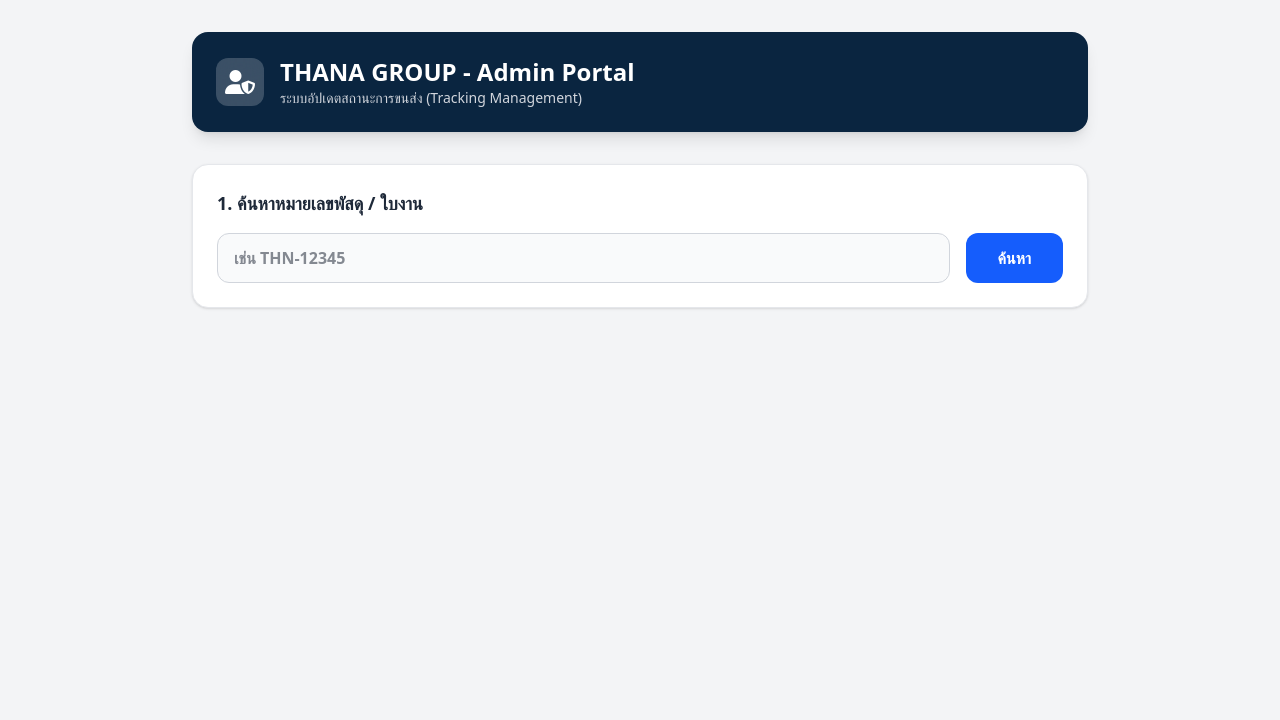
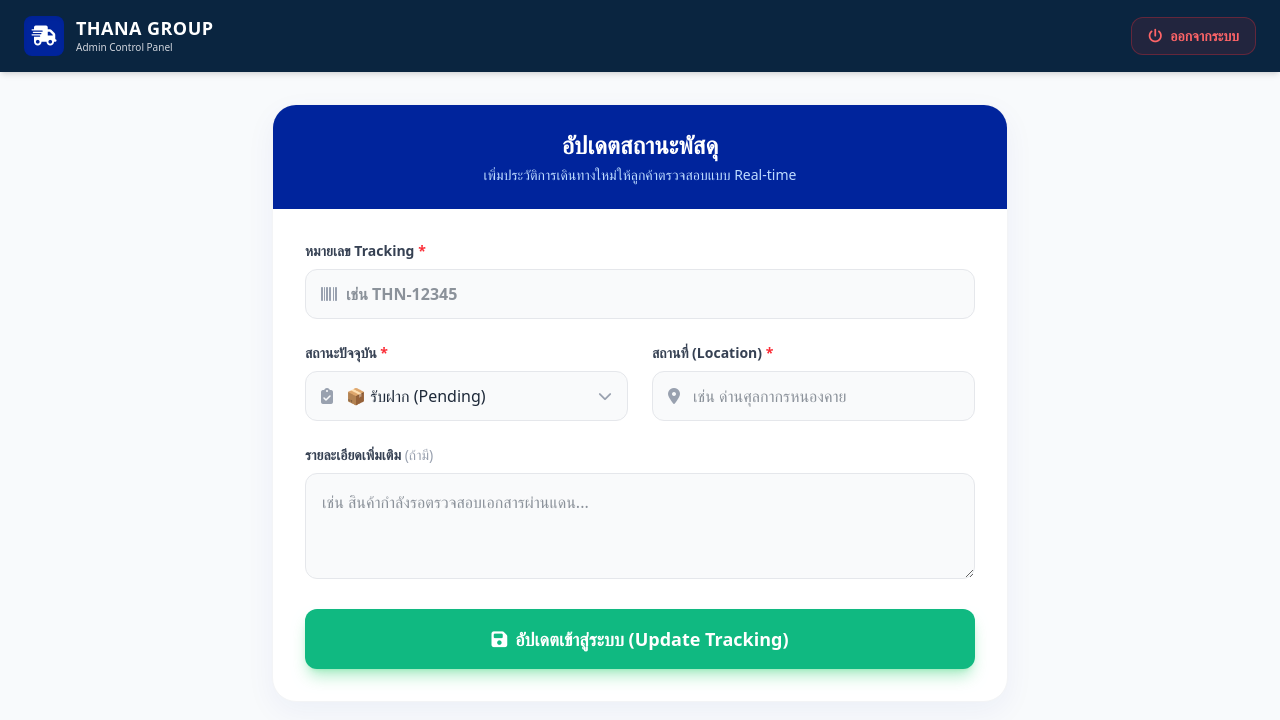
Before and after one commit to itthana/thana-group-web, a Next.js app: page /admin in a window 1280 px wide. Shown: the top 720 px of the page. Built offline with nearby package versions, Linux system fonts and the light colour scheme.

Commit message:
Create Admin Dashboard Page UI

```diff
--- a/app/admin/page.tsx
+++ b/app/admin/page.tsx
@@ -1,204 +1,156 @@
 'use client';
 
 import { useState } from 'react';
+import { signOut } from 'next-auth/react';
 
-export default function AdminTrackingPage() {
-  const [searchId, setSearchId] = useState('');
-  const [trackingData, setTrackingData] = useState<any>(null);
-  const [message, setMessage] = useState({ type: '', text: '' });
-  const [isSearching, setIsSearching] = useState(false);
-  const [isUpdating, setIsUpdating] = useState(false);
+export default function AdminDashboard() {
+  const [trackingNumber, setTrackingNumber] = useState('');
+  const [status, setStatus] = useState('PENDING');
+  const [location, setLocation] = useState('');
+  const [description, setDescription] = useState('');
+  const [isLoading, setIsLoading] = useState(false);
 
-  // ข้อมูล Form สำหรับอัปเดต
-  const [updateForm, setUpdateForm] = useState({
-    status: '',
-    location: '',
-    description: ''
-  });
+  // ฟังก์ชันจำลองการบันทึกข้อมูล (เดี๋ยวเราจะมาต่อ API ฐานข้อมูลจริงกันในขั้นตอนถัดไป)
+  const handleUpdate = (e: React.FormEvent) => {
+    e.preventDefault();
+    setIsLoading(true);
 
-  // ค้นหาข้อมูลเดิมมาโชว์ก่อน
-  const handleSearch = async (e: React.FormEvent) => {
-    e.preventDefault();
-    setIsSearching(true);
-    setMessage({ type: '', text: '' });
-
-    try {
-      const res = await fetch(`/api/tracking?id=${searchId}`);
-      const data = await res.json();
-
-      if (res.ok) {
-        setTrackingData(data);
-        setUpdateForm({ ...updateForm, status: data.currentStatus });
-      } else {
-        setTrackingData(null);
-        setMessage({ type: 'error', text: data.error });
-      }
-    } catch (err) {
-      setMessage({ type: 'error', text: 'เชื่อมต่อเซิร์ฟเวอร์ไม่ได้' });
-    } finally {
-      setIsSearching(false);
-    }
-  };
-
-  // กดยืนยันอัปเดตสถานะใหม่
-  const handleUpdate = async (e: React.FormEvent) => {
-    e.preventDefault();
-    setIsUpdating(true);
-    setMessage({ type: '', text: '' });
-
-    try {
-      const res = await fetch('/api/tracking', {
-        method: 'POST',
-        headers: { 'Content-Type': 'application/json' },
-        body: JSON.stringify({
-          trackingNumber: trackingData.trackingNumber,
-          status: updateForm.status,
-          location: updateForm.location,
-          description: updateForm.description
-        })
-      });
-
-      const result = await res.json();
-
-      if (res.ok) {
-        setMessage({ type: 'success', text: 'บันทึกสถานะใหม่เข้าสู่ระบบเรียบร้อยแล้ว!' });
-        setTrackingData(result.data); // อัปเดตข้อมูลหน้าจอแอดมินทันที
-        setUpdateForm({ status: result.data.currentStatus, location: '', description: '' }); // เคลียร์ฟอร์ม
-      } else {
-        setMessage({ type: 'error', text: result.error });
-      }
-    } catch (err) {
-      setMessage({ type: 'error', text: 'เกิดข้อผิดพลาดในการบันทึก' });
-    } finally {
-      setIsUpdating(false);
-    }
+    setTimeout(() => {
+      alert(`อัปเดตสถานะ ${trackingNumber} สำเร็จ!`);
+      setIsLoading(false);
+      // เคลียร์ฟอร์ม
+      setTrackingNumber('');
+      setLocation('');
+      setDescription('');
+    }, 1000);
   };
 
   return (
-    <div className="min-h-screen bg-gray-100 font-prompt p-4 md:p-8">
-      <div className="max-w-4xl mx-auto">
+    <div className="min-h-screen bg-slate-50 font-prompt pb-20">
 
-        {/* Header แอดมิน */}
-        <div className="flex items-center gap-4 mb-8 bg-[#0a2540] p-6 rounded-2xl text-white shadow-lg">
-          <div className="w-12 h-12 bg-white/20 rounded-xl flex items-center justify-center text-2xl backdrop-blur-md">
-            <i className="fas fa-user-shield"></i>
+      {/* 1. Admin Navbar */}
+      <nav className="bg-[#0a2540] text-white px-6 py-4 shadow-md sticky top-0 z-50 flex justify-between items-center">
+        <div className="flex items-center gap-3">
+          <div className="w-10 h-10 bg-[#00249c] rounded-lg flex items-center justify-center text-xl shadow-inner">
+            <i className="fas fa-truck-fast"></i>
           </div>
           <div>
-            <h1 className="text-2xl font-black">THANA GROUP - Admin Portal</h1>
-            <p className="text-gray-300 text-sm">ระบบอัปเดตสถานะการขนส่ง (Tracking Management)</p>
+            <h1 className="font-black text-lg leading-tight uppercase tracking-wide">THANA GROUP</h1>
+            <p className="text-[10px] text-gray-300">Admin Control Panel</p>
           </div>
         </div>
 
-        {/* ส่วนค้นหาออเดอร์ */}
-        <div className="bg-white p-6 rounded-2xl shadow-sm border border-gray-200 mb-6">
-          <h2 className="font-bold text-gray-800 mb-4 text-lg">1. ค้นหาหมายเลขพัสดุ / ใบงาน</h2>
-          <form onSubmit={handleSearch} className="flex gap-4">
-            <input
-              type="text"
-              value={searchId}
-              onChange={(e) => setSearchId(e.target.value)}
-              placeholder="เช่น THN-12345"
-              className="flex-1 px-4 py-3 bg-gray-50 border border-gray-300 rounded-xl focus:outline-none focus:border-blue-500 font-bold uppercase"
-              required
-            />
-            <button type="submit" disabled={isSearching} className="bg-blue-600 hover:bg-blue-700 text-white font-bold px-8 py-3 rounded-xl transition-colors">
-              {isSearching ? 'กำลังค้นหา...' : 'ค้นหา'}
+        <button
+          onClick={() => signOut({ callbackUrl: '/admin/login' })}
+          className="bg-red-500/10 text-red-400 hover:bg-red-500 hover:text-white border border-red-500/30 px-4 py-2 rounded-xl text-sm font-bold transition-all flex items-center gap-2"
+        >
+          <i className="fas fa-power-off"></i> <span className="hidden sm:inline">ออกจากระบบ</span>
         </button>
-          </form>
+      </nav>
+
+      {/* 2. Main Content */}
+      <main className="max-w-3xl mx-auto mt-8 px-4">
+
+        <div className="bg-white rounded-3xl shadow-[0_10px_30px_rgba(0,36,156,0.05)] border border-gray-100 overflow-hidden animate-slide-up">
+          <div className="bg-[#00249c] p-6 text-white text-center">
+            <h2 className="text-2xl font-black mb-1">อัปเดตสถานะพัสดุ</h2>
+            <p className="text-blue-200 text-sm">เพิ่มประวัติการเดินทางใหม่ให้ลูกค้าตรวจสอบแบบ Real-time</p>
           </div>
 
-        {/* Message Alert */}
-        {message.text && (
-          <div className={`p-4 rounded-xl mb-6 font-bold flex items-center gap-2 ${message.type === 'success' ? 'bg-green-100 text-green-700' : 'bg-red-100 text-red-700'}`}>
-            <i className={`fas ${message.type === 'success' ? 'fa-check-circle' : 'fa-exclamation-circle'}`}></i>
-            {message.text}
+          <form onSubmit={handleUpdate} className="p-6 sm:p-8 space-y-6">
+
+            {/* Tracking Number */}
+            <div>
+              <label className="block text-sm font-bold text-gray-700 mb-2">หมายเลข Tracking <span className="text-red-500">*</span></label>
+              <div className="relative">
+                <div className="absolute inset-y-0 left-0 pl-4 flex items-center pointer-events-none text-gray-400">
+                  <i className="fas fa-barcode"></i>
                 </div>
-        )}
-
-        {/* ส่วนอัปเดตข้อมูล (โชว์เมื่อค้นหาเจอ) */}
-        {trackingData && (
-          <div className="bg-white p-6 rounded-2xl shadow-sm border border-gray-200 animate-fade-in">
-            <div className="flex justify-between items-center mb-6 pb-4 border-b border-gray-100">
-              <h2 className="font-bold text-gray-800 text-lg">2. อัปเดตสถานะ: <span className="text-blue-600">{trackingData.trackingNumber}</span></h2>
-              <span className="bg-gray-100 text-gray-600 px-3 py-1 rounded-full text-xs font-bold">
-                สถานะปัจจุบัน: {trackingData.currentStatus}
-              </span>
-            </div>
-
-            <form onSubmit={handleUpdate} className="space-y-6">
-
-              <div>
-                <label className="block text-sm font-bold text-gray-700 mb-2">เลือกสถานะใหม่ (New Status) <span className="text-red-500">*</span></label>
-                <select
-                  required
-                  value={updateForm.status}
-                  onChange={(e) => setUpdateForm({...updateForm, status: e.target.value})}
-                  className="w-full px-4 py-3 bg-gray-50 border border-gray-300 rounded-xl focus:outline-none focus:border-blue-500"
-                >
-                  <option value="PENDING">รับฝาก (Pending)</option>
-                  <option value="PICKED_UP">เข้าระบบแล้ว (Picked Up)</option>
-                  <option value="IN_TRANSIT">ระหว่างขนส่ง (In Transit)</option>
-                  <option value="CUSTOMS">ศุลกากร/ติดด่าน (Customs)</option>
-                  <option value="OUT_FOR_DELIVERY">กำลังนำจ่าย (Out for Delivery)</option>
-                  <option value="DELIVERED">จัดส่งสำเร็จ (Delivered)</option>
-                </select>
-              </div>
-
-              <div className="grid grid-cols-1 md:grid-cols-2 gap-6">
-                <div>
-                  <label className="block text-sm font-bold text-gray-700 mb-2">สถานที่ปัจจุบัน (Location) <span className="text-red-500">*</span></label>
                 <input
                   type="text"
                   required
-                    value={updateForm.location}
-                    onChange={(e) => setUpdateForm({...updateForm, location: e.target.value})}
-                    placeholder="เช่น ด่านหนองคาย (TH)"
-                    className="w-full px-4 py-3 bg-gray-50 border border-gray-300 rounded-xl focus:outline-none focus:border-blue-500"
-                  />
-                </div>
-                <div>
-                  <label className="block text-sm font-bold text-gray-700 mb-2">คำอธิบายเพิ่มเติม (Description) <span className="text-red-500">*</span></label>
-                  <input
-                    type="text"
-                    required
-                    value={updateForm.description}
-                    onChange={(e) => setUpdateForm({...updateForm, description: e.target.value})}
-                    placeholder="เช่น กำลังดำเนินการตรวจเอกสารนำออก"
-                    className="w-full px-4 py-3 bg-gray-50 border border-gray-300 rounded-xl focus:outline-none focus:border-blue-500"
+                  value={trackingNumber}
+                  onChange={(e) => setTrackingNumber(e.target.value.toUpperCase())}
+                  className="w-full pl-10 pr-4 py-3 bg-gray-50 border border-gray-200 rounded-xl focus:outline-none focus:border-[#00249c] focus:ring-2 focus:ring-[#00249c]/20 uppercase font-bold text-gray-800"
+                  placeholder="เช่น THN-12345"
                 />
               </div>
             </div>
 
+            <div className="grid grid-cols-1 md:grid-cols-2 gap-6">
+              {/* Status Select */}
+              <div>
+                <label className="block text-sm font-bold text-gray-700 mb-2">สถานะปัจจุบัน <span className="text-red-500">*</span></label>
+                <div className="relative">
+                  <div className="absolute inset-y-0 left-0 pl-4 flex items-center pointer-events-none text-gray-400">
+                    <i className="fas fa-clipboard-check"></i>
+                  </div>
+                  <select
+                    value={status}
+                    onChange={(e) => setStatus(e.target.value)}
+                    className="w-full pl-10 pr-4 py-3 bg-gray-50 border border-gray-200 rounded-xl focus:outline-none focus:border-[#00249c] focus:ring-2 focus:ring-[#00249c]/20 font-medium text-gray-800 appearance-none"
+                  >
+                    <option value="PENDING">📦 รับฝาก (Pending)</option>
+                    <option value="PICKED_UP">🚚 เข้าระบบ (Picked Up)</option>
+                    <option value="IN_TRANSIT">💨 ระหว่างขนส่ง (In Transit)</option>
+                    <option value="CUSTOMS">🛂 ศุลกากร (Customs)</option>
+                    <option value="OUT_FOR_DELIVERY">🛵 กำลังนำจ่าย (Out for Delivery)</option>
+                    <option value="DELIVERED">✅ จัดส่งสำเร็จ (Delivered)</option>
+                  </select>
+                  <div className="absolute inset-y-0 right-0 pr-4 flex items-center pointer-events-none text-gray-400">
+                    <i className="fas fa-chevron-down text-sm"></i>
+                  </div>
+                </div>
+              </div>
+
+              {/* Location */}
+              <div>
+                <label className="block text-sm font-bold text-gray-700 mb-2">สถานที่ (Location) <span className="text-red-500">*</span></label>
+                <div className="relative">
+                  <div className="absolute inset-y-0 left-0 pl-4 flex items-center pointer-events-none text-gray-400">
+                    <i className="fas fa-map-marker-alt"></i>
+                  </div>
+                  <input
+                    type="text"
+                    required
+                    value={location}
+                    onChange={(e) => setLocation(e.target.value)}
+                    className="w-full pl-10 pr-4 py-3 bg-gray-50 border border-gray-200 rounded-xl focus:outline-none focus:border-[#00249c] focus:ring-2 focus:ring-[#00249c]/20 text-gray-800"
+                    placeholder="เช่น ด่านศุลกากรหนองคาย"
+                  />
+                </div>
+              </div>
+            </div>
+
+            {/* Description */}
+            <div>
+              <label className="block text-sm font-bold text-gray-700 mb-2">รายละเอียดเพิ่มเติม <span className="text-gray-400 font-normal">(ถ้ามี)</span></label>
+              <textarea
+                rows={3}
+                value={description}
+                onChange={(e) => setDescription(e.target.value)}
+                className="w-full p-4 bg-gray-50 border border-gray-200 rounded-xl focus:outline-none focus:border-[#00249c] focus:ring-2 focus:ring-[#00249c]/20 text-gray-800"
+                placeholder="เช่น สินค้ากำลังรอตรวจสอบเอกสารผ่านแดน..."
+              ></textarea>
+            </div>
+
+            {/* Submit Button */}
             <button
               type="submit"
-                disabled={isUpdating}
-                className="w-full bg-green-600 hover:bg-green-700 text-white font-bold py-4 rounded-xl transition-all flex justify-center items-center gap-2 shadow-md"
+              disabled={isLoading}
+              className="w-full bg-[#10b981] hover:bg-[#059669] text-white font-bold py-4 rounded-xl transition-all shadow-lg shadow-green-500/30 flex justify-center items-center gap-2 text-lg"
             >
-                {isUpdating ? <i className="fas fa-circle-notch fa-spin"></i> : <i className="fas fa-save"></i>}
-                อัปเดตเข้าสู่ระบบ (Update Tracking)
+              {isLoading ? (
+                <><i className="fas fa-spinner fa-spin"></i> กำลังบันทึกข้อมูล...</>
+              ) : (
+                <><i className="fas fa-save"></i> อัปเดตเข้าสู่ระบบ (Update Tracking)</>
+              )}
             </button>
 
           </form>
-
-            {/* โชว์ประวัติคร่าวๆ ด้านล่าง เพื่อให้แอดมินดูความถูกต้อง */}
-            <div className="mt-10">
-              <h3 className="font-bold text-gray-500 text-sm mb-3">ประวัติล่าสุดบนหน้าเว็บลูกค้า:</h3>
-              <div className="bg-gray-50 p-4 rounded-xl border border-gray-200 space-y-3">
-                {trackingData.events.slice(0, 3).map((ev: any) => (
-                  <div key={ev.id} className="flex justify-between text-sm">
-                    <div>
-                      <span className="font-bold text-gray-700">{ev.status}</span> - {ev.description}
-                    </div>
-                    <div className="text-gray-400 whitespace-nowrap">{ev.date} {ev.time}</div>
-                  </div>
-                ))}
-              </div>
         </div>
 
-          </div>
-        )}
-
-      </div>
+      </main>
     </div>
   );
 }
```
Lines whose indentation alone changed are shown as unchanged.
